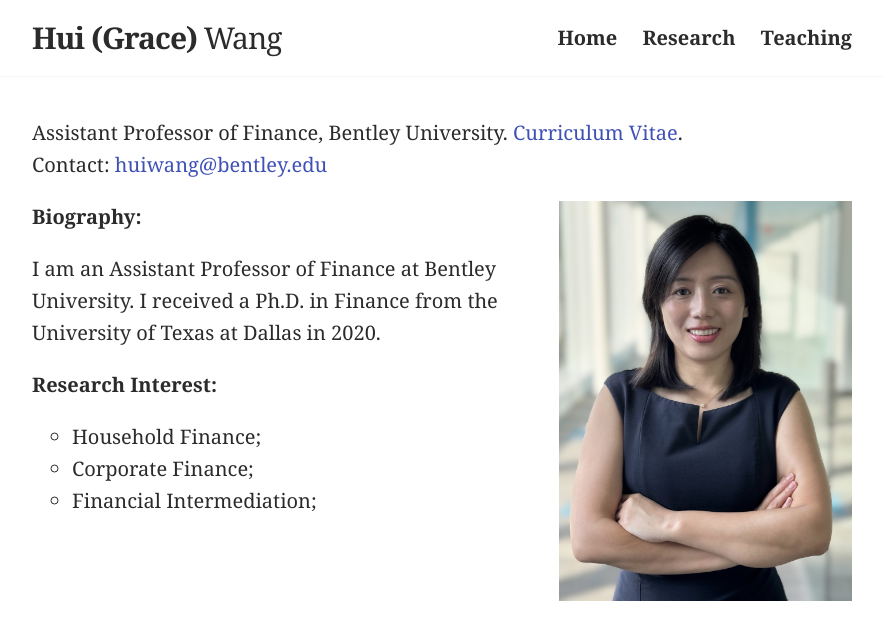
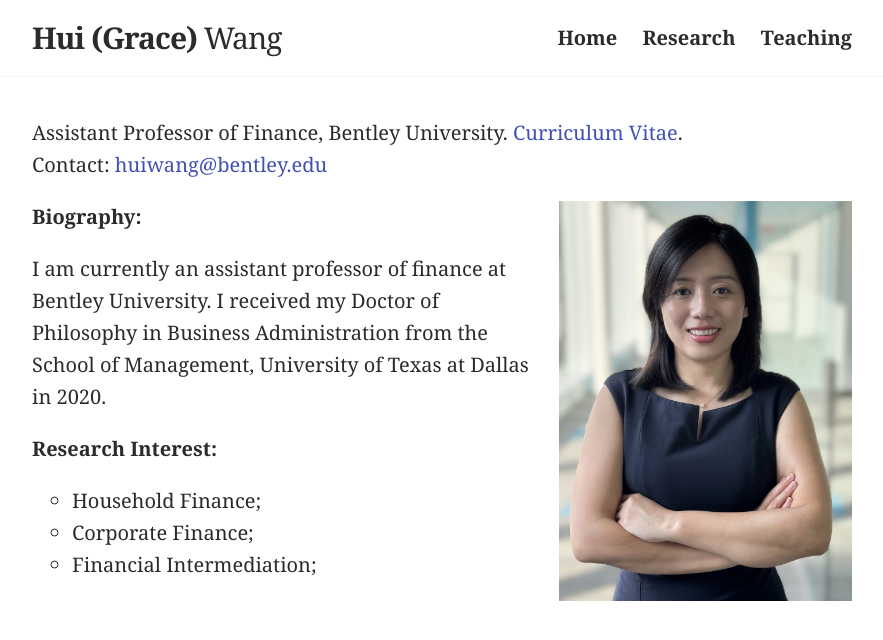
Before and after one commit to huigracewang/homepage, a Jekyll site: the page built from index.md, in a window 1280 px wide. Shown: the top 640 px of the page, without its empty margins (198-1081 px from the left). Built offline with Jekyll 4.4.1, drawn with Linux system fonts in a browser that asks for light colours.

Commit message:
Update index.md

```diff
--- a/index.md
+++ b/index.md
@@ -6,7 +6,7 @@ profile_picture:
 ---
 <strong style="color:#2b2b2b">Biography:</strong>
 
-I am an Assistant Professor of Finance at Bentley University. I received a Ph.D. in Finance from the University of Texas at Dallas in 2020.
+I am currently an assistant professor of finance at Bentley University. I received my Doctor of Philosophy in Business Administration from the School of Management, University of Texas at Dallas in 2020.
 
 <strong style="color:#2b2b2b">Research Interest:</strong>
 <ul>
```
